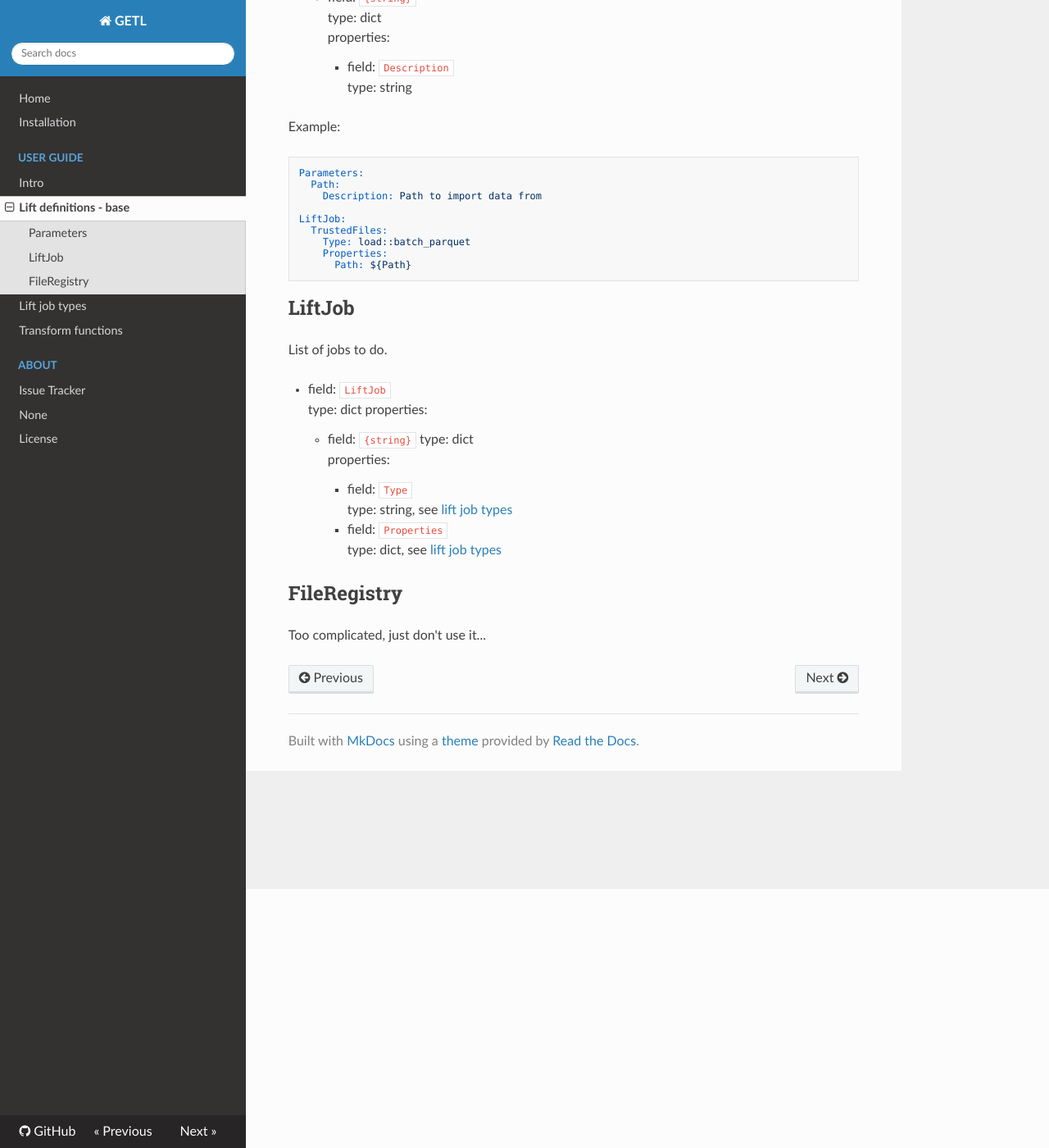
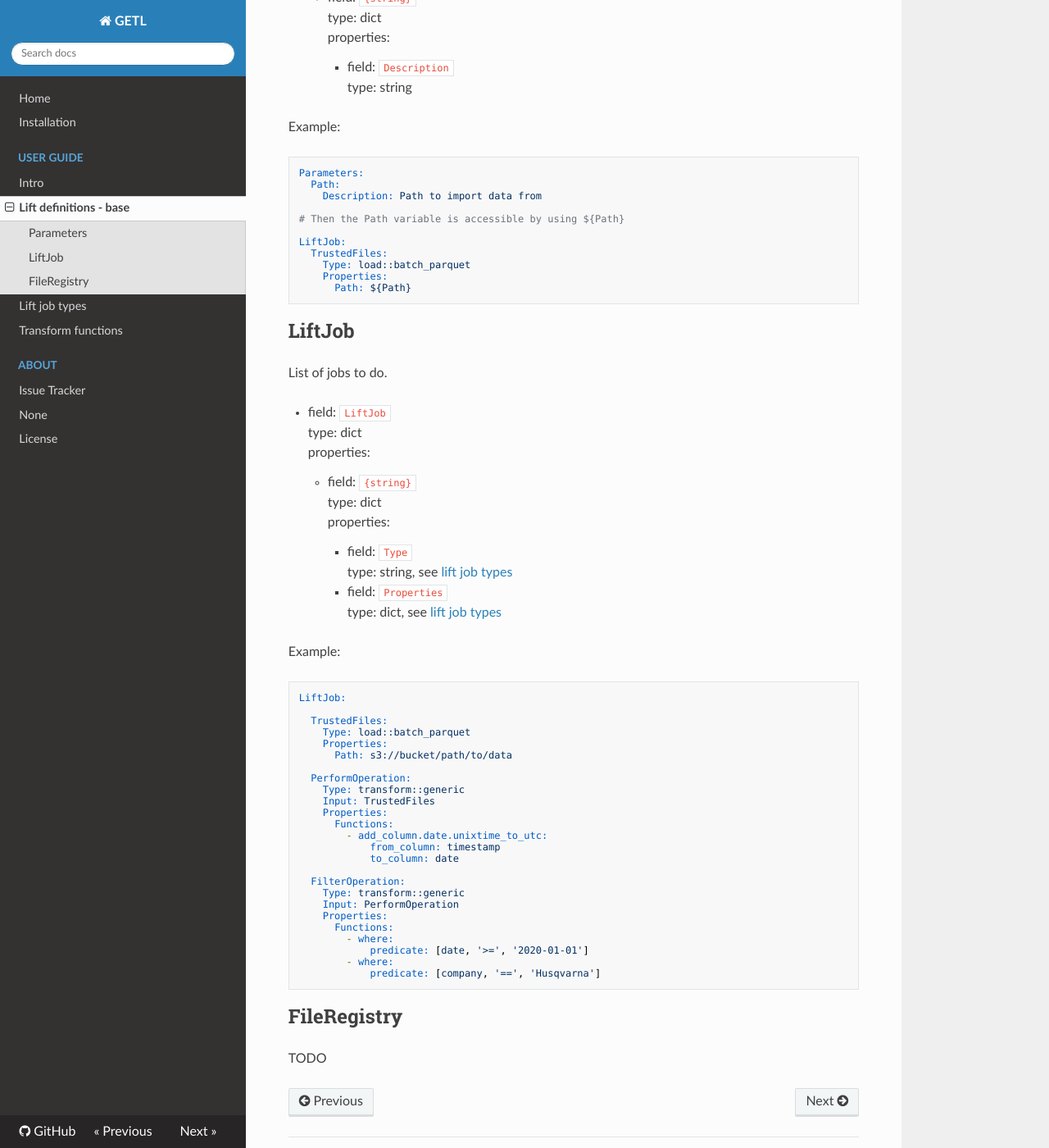
Before and after one commit to husqvarnagroup/GETL, an MkDocs documentation site: the page built from docs/user-guide/lift-def.md, in a window 1280 px wide and 1400 px high, scrolled down 316 px. Shown: the whole window at 82% size. Built offline with MkDocs 1.6.1, drawn with Linux system fonts in a browser that asks for light colours; nearby versions of some CDN libraries.

Commit message:
Update docs/user-guide/lift-def.md with an example for LiftJob

````diff
--- a/docs/user-guide/lift-def.md
+++ b/docs/user-guide/lift-def.md
@@ -18,6 +18,8 @@ Example:
 Parameters:
   Path:
     Description: Path to import data from
+
+# Then the Path variable is accessible by using ${Path}
 
 LiftJob:
   TrustedFiles:
@@ -42,7 +44,37 @@ List of jobs to do.
         - field: `Properties`
           type: dict, see [lift job types](lift-job-types.md)
 
+Example:
+
+```yml
+LiftJob:
+
+  TrustedFiles:
+    Type: load::batch_parquet
+    Properties:
+      Path: s3://bucket/path/to/data
+
+  PerformOperation:
+    Type: transform::generic
+    Input: TrustedFiles
+    Properties:
+      Functions:
+        - add_column.date.unixtime_to_utc:
+            from_column: timestamp
+            to_column: date
+
+  FilterOperation:
+    Type: transform::generic
+    Input: PerformOperation
+    Properties:
+      Functions:
+        - where:
+            predicate: [date, '>=', '2020-01-01']
+        - where:
+            predicate: [company, '==', 'Husqvarna']
+```
+
 
 ## FileRegistry
 
-Too complicated, just don't use it...
+TODO
--- a/mkdocs_plugins.py
+++ b/mkdocs_plugins.py
@@ -48,7 +48,6 @@ class LiftBlock(BasePlugin):
 
     def get_blocks_path(self, config):
         project_path = Path(config["config_file_path"]).parent
-        project_path = Path("/home/ec2-user/projects/big-data-getl/getl")
         return project_path / "getl" / "blocks"
 
     def on_serve(self, server, config, builder):
````
